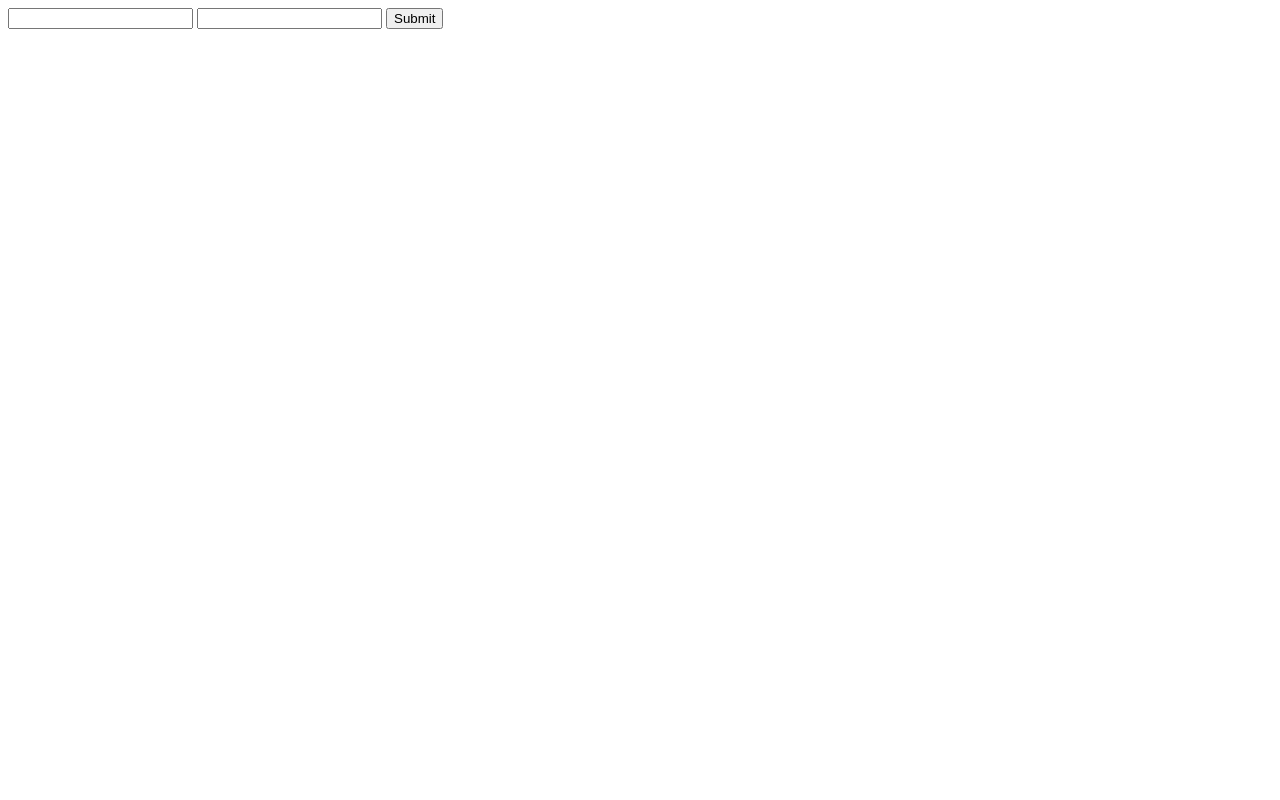
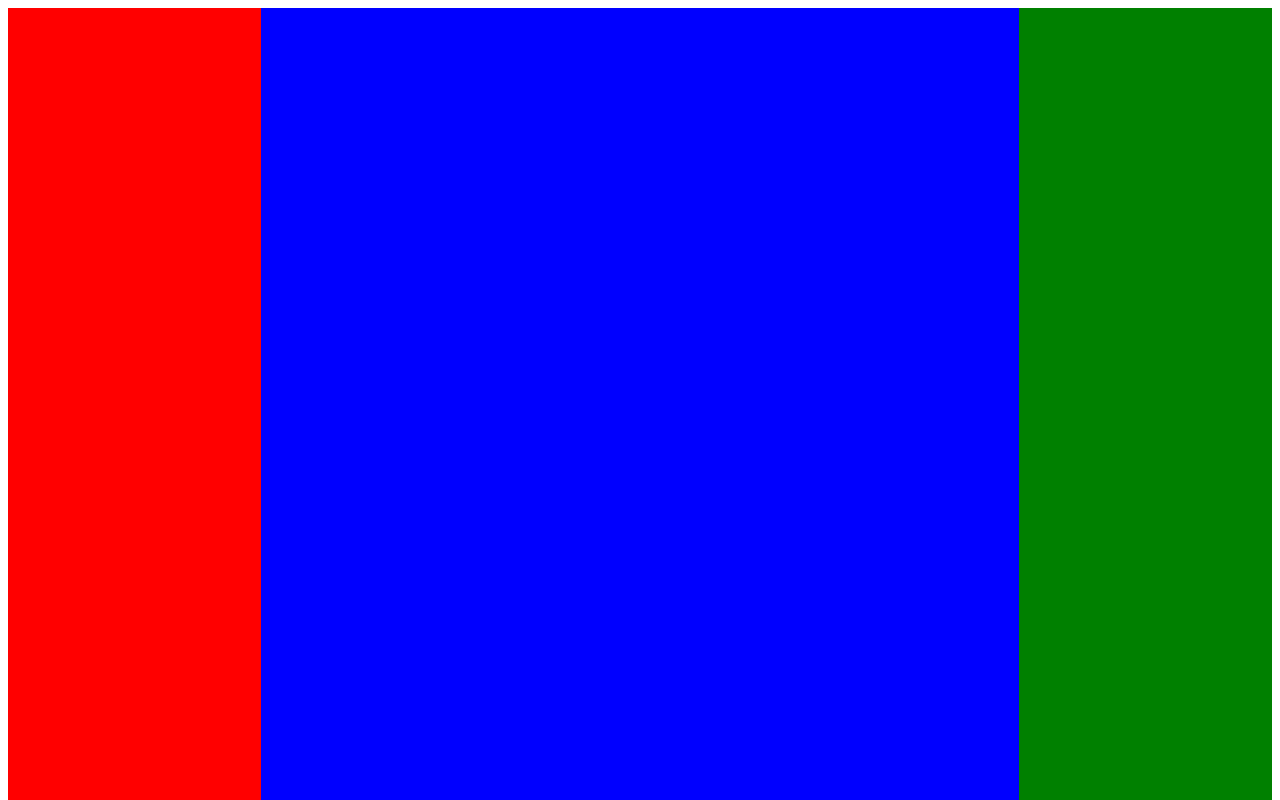
Before and after one commit to Ennahal/TRON, a plain HTML site: page public/index.html in a window 1280 px wide. Shown: the top 800 px of the page. Drawn offline with Linux system fonts and the light colour scheme.

Commit message:
Aspect visuel des blocs

```diff
--- a/public/css/style.css
+++ b/public/css/style.css
@@ -1,3 +1,28 @@
+/* ******************************* */
+/*           GLOBAL                */
+/* ******************************* */
+.containers {
+    display: flex;
+    flex-direction: row;
+    flex-wrap: nowrap;
+    height: 100vh;
+}
+.container_users {
+    width: 20%;
+    background-color: green;
+}
+.structure_lobby .container_rooms {
+    background-color: red;
+    width: 20%;
+}
+.structure_lobby .container_chat {
+    width: 60%;
+    background-color: blue;
+}
+.container_game {
+    width: 80%;
+    background-color: black;
+}
 /* ******************************* */
 /*           REGISTER FORM         */
 /* ******************************* */
--- a/public/index.html
+++ b/public/index.html
@@ -14,16 +14,16 @@
 <body>
 
     <div class="container_page">
-        <div class="structure_lobby">
+        <div class="containers structure_lobby">
             <div class="container_rooms"></div>
             <div class="container_chat"></div>
             <div class="container_users"></div>
         </div>
-        <div class="structure_game">
+        <div class="containers structure_game">
             <div class="container_game"></div>
             <div class="container_users"></div>
         </div>
-        <div class="structure_register_absolute">
+        <div class="containers structure_register_absolute">
             <form class="register_form" action="">
                 <input type="text" name="" id="">
                 <input type="url">
```
Also changed, not shown: public/img/backgroundTrone01.jpg (added).
